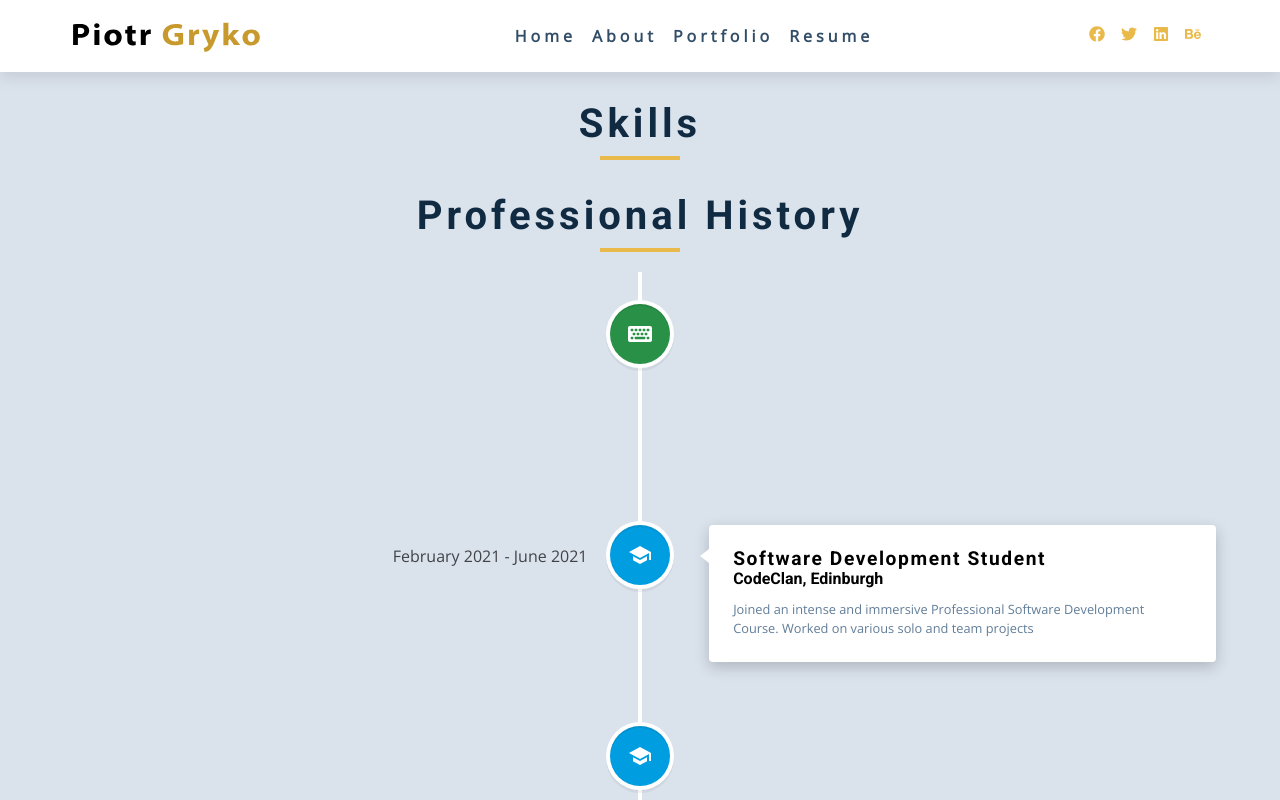
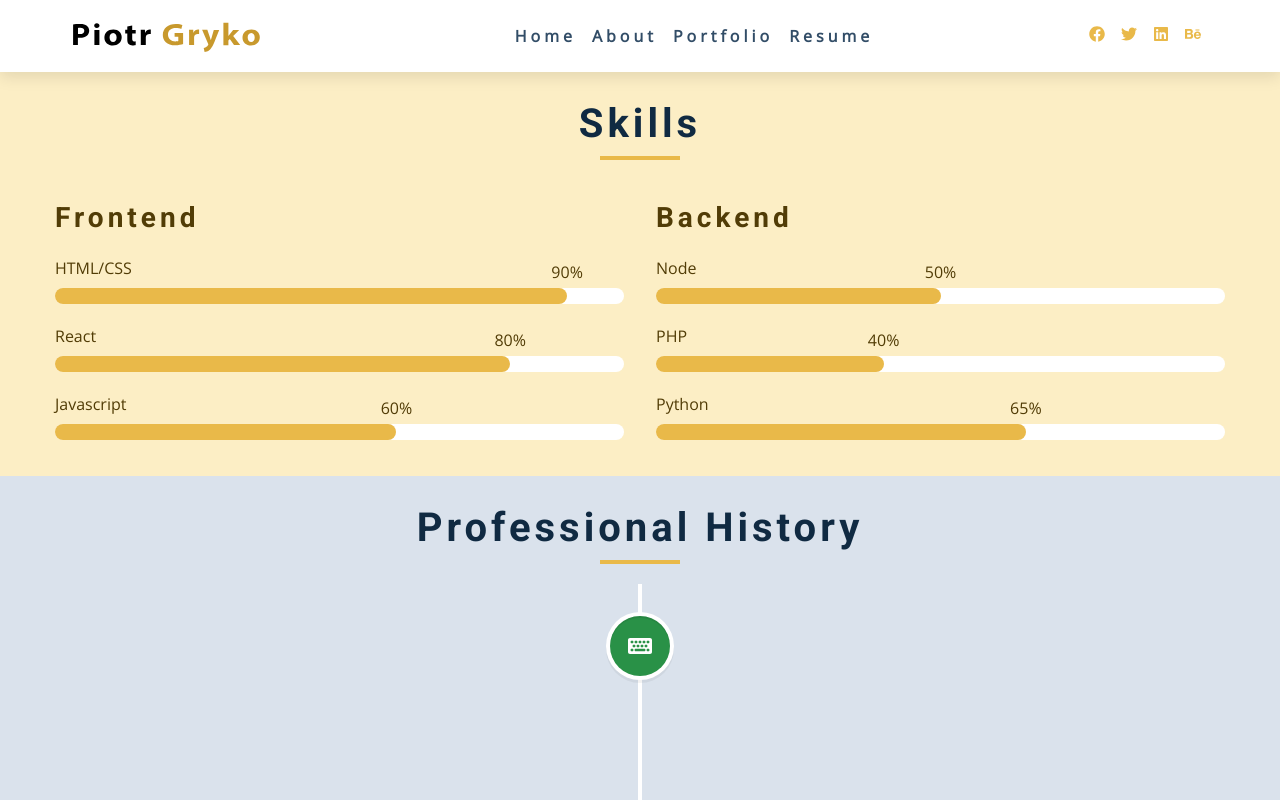
Before and after one commit to seriouspig/portfolio-2023, a React (Create React App) app: page /about in a window 1280 px wide. Shown: the top 800 px of the page. Built offline with nearby package versions, Linux system fonts and the light colour scheme.

Commit message:
Added animated skill bars

```diff
--- a/src/components/Title.module.css
+++ b/src/components/Title.module.css
@@ -8,7 +8,7 @@
 }
 
 .section-title {
-  margin-top: 1rem;
+  /* margin-top: 1rem; */
   text-align: center;
-  padding-top: 1rem;
+  padding-top: 2rem;
 }
--- a/src/components/pages/about/About.jsx
+++ b/src/components/pages/about/About.jsx
@@ -8,11 +8,12 @@ import { MdWork, MdSchool } from "react-icons/md";
 import { FaKeyboard } from "react-icons/fa";
 import { BsBuilding } from "react-icons/bs";
 import Title from '../../Title';
+import Skills from './Skills'
 
 const About = () => {
   return (
     <>
-      <Title title="Skills" />
+      <Skills />
       <Title title="Professional history" />
       <VerticalTimeline>
         <VerticalTimelineElement
--- /dev/null
+++ b/src/components/pages/about/Skill.jsx
@@ -0,0 +1,21 @@
+import React from 'react'
+
+const Skill = (props) => {
+  return (
+    <div class="skill">
+      <p>{props.name}</p>
+      <div class="skill-container">
+        <div className="skill-bar" style={{ width: props.percentage }}>
+          <div class="skill-value value"></div>
+        </div>
+        <div className="skill-text-bar" style={{ width: props.percentage }}>
+          <p class="skill-text" style={{ left: props.percentage }}>
+            {props.percentage}
+          </p>
+        </div>
+      </div>
+    </div>
+  );
+}
+
+export default Skill
--- /dev/null
+++ b/src/components/pages/about/Skills.css
@@ -0,0 +1,90 @@
+/*
+===============
+Skills
+===============
+*/
+
+@media screen and (min-width: 768px) {
+  .skills-center {
+    display: grid;
+    grid-template-columns: 1fr 1fr;
+    -moz-column-gap: 2rem;
+    column-gap: 2rem;
+  }
+}
+
+.skills {
+  background: var(--clr-primary-9);
+  padding-bottom: 1rem !important;
+}
+.skills h3 {
+  margin: 1.5rem 0;
+  color: var(--clr-primary-1);
+}
+.skill {
+  margin-bottom: 1.25rem;
+}
+.skill p {
+  margin-bottom: 0.5rem;
+  text-transform: capitalize;
+  color: var(--clr-primary-1);
+}
+.skill-container {
+  background: var(--clr-white);
+  height: 1rem;
+  width: 100%;
+  border-radius: var(--radius);
+  position: relative;
+}
+.skill-bar {
+  position: relative;
+  height: 1rem;
+}
+.value {
+  /* width: 70%; */
+  position: absolute;
+  top: 0;
+  left: 0;
+  animation: 3s ease-out 0s 1 skillsRise;
+  animation-fill-mode: forwards;
+  background: var(--clr-primary-5);
+  height: 100%;
+  width: 50%;
+  border-radius: var(--radius);
+}
+.skill-text-bar {
+    position: relative;
+      top: -2.75rem;
+}
+
+.skill-text {
+  position: absolute;
+  animation: 3s ease-out 0s 1 skillsSlide;
+  animation-fill-mode: forwards;
+  transform: translateX(-50%);
+}
+.skill-text-70 {
+  left: 70%;
+}
+.skill-text-80 {
+  left: 80%;
+}
+
+@keyframes skillsRise {
+  0% {
+    width: 0%;
+  }
+  100% {
+    width: 100%;
+  }
+}
+@keyframes skillsSlide {
+  0% {
+    left: 0%;
+    opacity: 0;
+  }
+  100% {
+    left: 100%;
+    opacity: 1;
+  }
+}
--- /dev/null
+++ b/src/components/pages/about/Skills.jsx
@@ -0,0 +1,28 @@
+import React from "react";
+import "./Skills.css";
+import Title from "../../Title";
+import Skill from "./Skill";
+
+const Skills = () => {
+  return (
+    <section class="section skills">
+      <Title title="skills" />
+      <div class="section-center skills-center">
+        <article>
+          <h3>frontend</h3>
+          <Skill name="HTML/CSS" percentage="90%" />
+          <Skill name="react" percentage="80%" />
+          <Skill name="Javascript" percentage="60%" />
+        </article>
+        <article>
+          <h3>backend</h3>
+          <Skill name="Node" percentage="50%" />
+          <Skill name="PHP" percentage="40%" />
+          <Skill name="Python" percentage="65%" />
+        </article>
+      </div>
+    </section>
+  );
+};
+
+export default Skills;
```
Also changed, not shown: src/components/pages/about/Skill.css (added).
